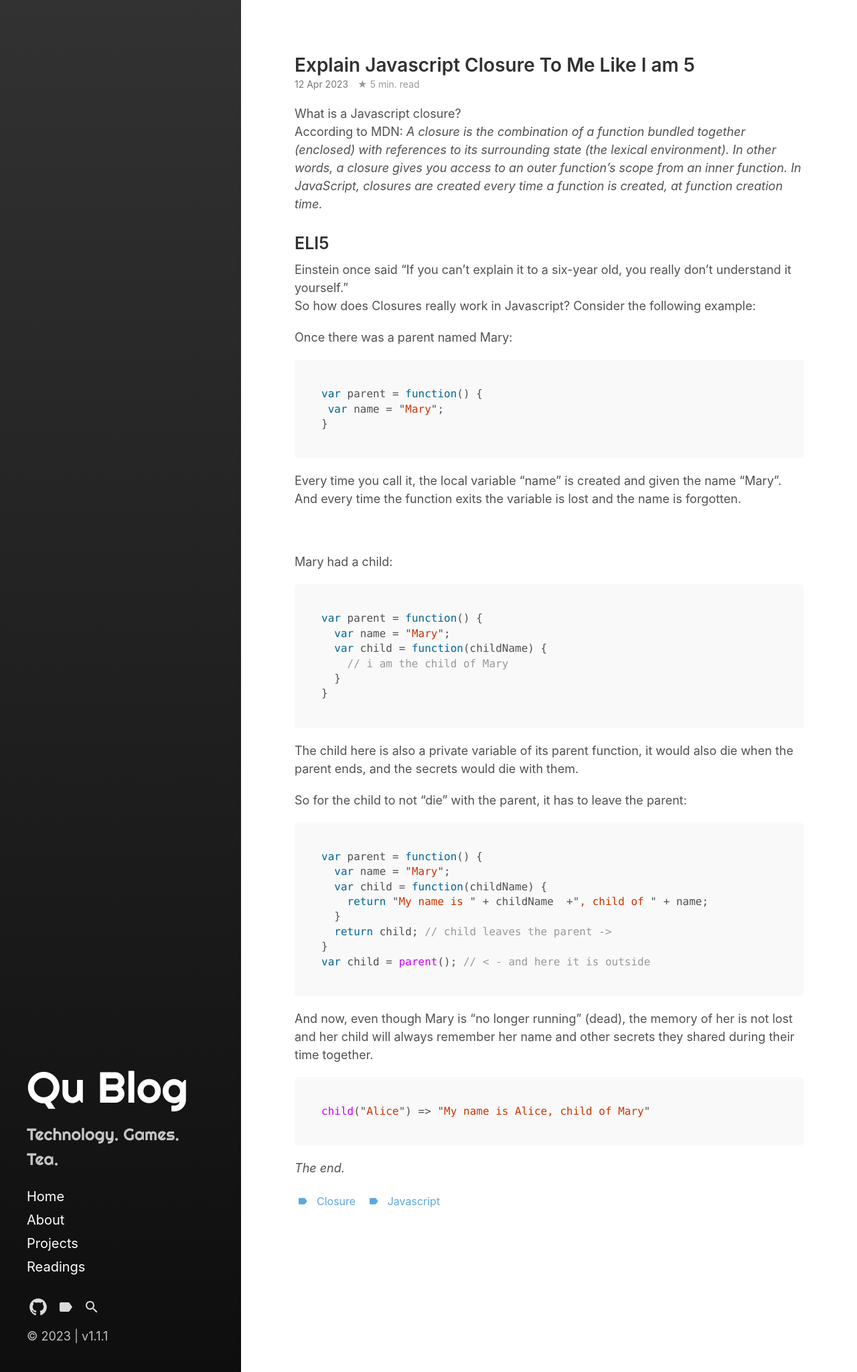
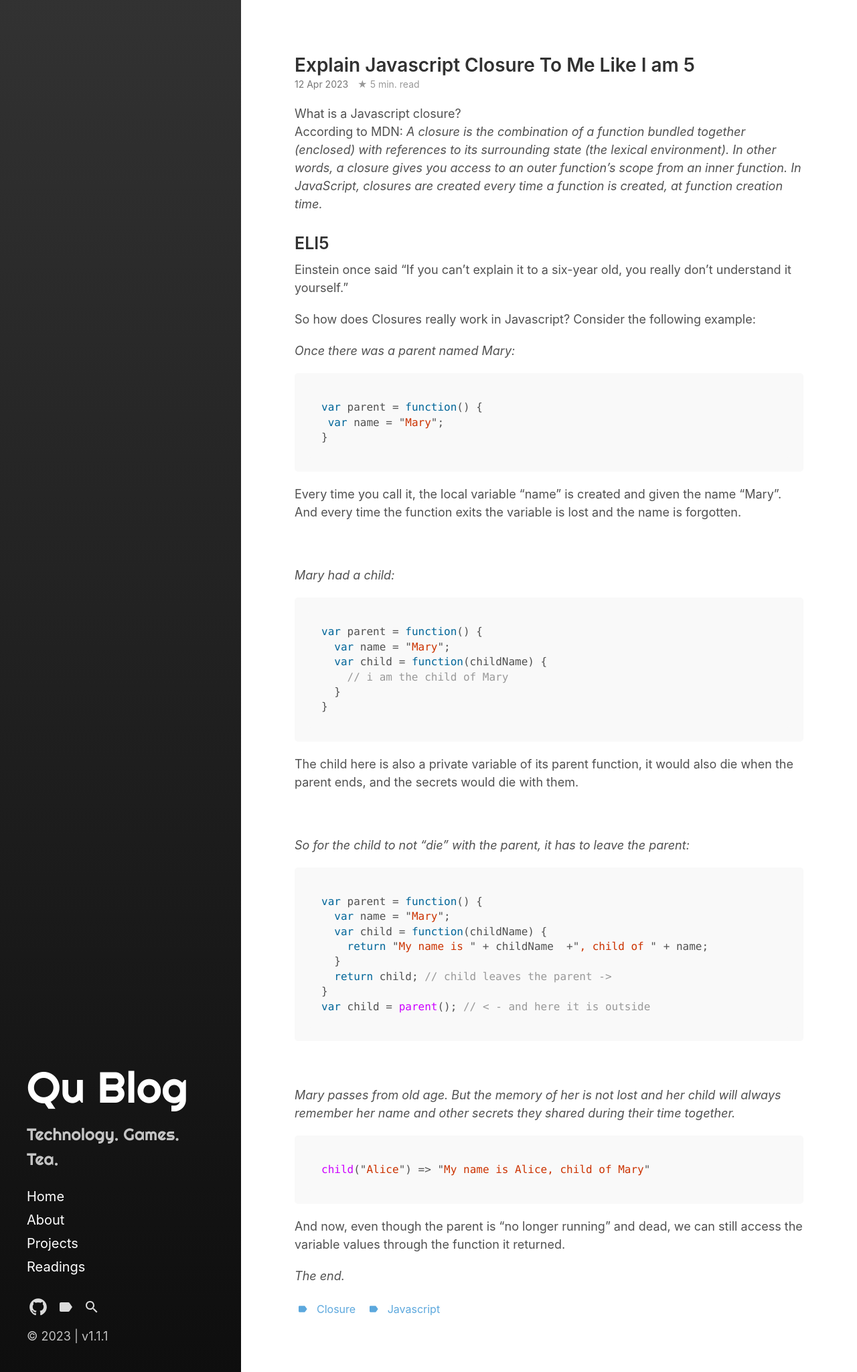
Before and after one commit to yiqu/yiqu.github.io, a Jekyll site: the page built from _posts/2023-04-12-js-closure-eli5.md, in a window 1280 px wide. Shown: the whole page at 67% size. Built offline with Jekyll 4.4.1, drawn with Linux system fonts in a browser that asks for light colours; some web fonts are replaced.

Commit message:
Update 2023-04-12-js-closure-eli5.md

````diff
--- a/_posts/2023-04-12-js-closure-eli5.md
+++ b/_posts/2023-04-12-js-closure-eli5.md
@@ -15,11 +15,10 @@ According to MDN: <em>A closure is the combination of a function bundled togethe
 ### ELI5
 
 Einstein once said "If you can't explain it to a six-year old, you really don't understand it yourself.”
-<br />
+
 So how does Closures really work in Javascript? Consider the following example:
-<br />
 
-Once there was a parent named Mary:
+<em>Once there was a parent named Mary:</em>
 ```javascript
 var parent = function() {
  var name = "Mary";
@@ -29,7 +28,7 @@ Every time you call it, the local variable "name" is created and given the name
 
 <br />
 
-Mary had a child:
+<em>Mary had a child:</em>
 ```javascript
 var parent = function() {
   var name = "Mary";
@@ -40,7 +39,9 @@ var parent = function() {
 ```
 The child here is also a private variable of its parent function, it would also die when the parent ends, and the secrets would die with them.
 
-So for the child to not "die" with the parent, it has to leave the parent:
+<br />
+
+<em>So for the child to not "die" with the parent, it has to leave the parent:</em>
 ```javascript
 var parent = function() {
   var name = "Mary";
@@ -51,11 +52,12 @@ var parent = function() {
 }
 var child = parent(); // < - and here it is outside
 ```
+<br />
 
-And now, even though Mary is "no longer running" (dead), the memory of her is not lost and her child will always remember her name and other secrets they shared during their time together.
+<em>Mary passes from old age. But the memory of her is not lost and her child will always remember her name and other secrets they shared during their time together.</em>
 ```javascript
 child("Alice") => "My name is Alice, child of Mary"
 ```
-
+And now, even though the parent is "no longer running" and dead, we can still access the variable values through the function it returned.
 
 <em>The end.</em>
````
